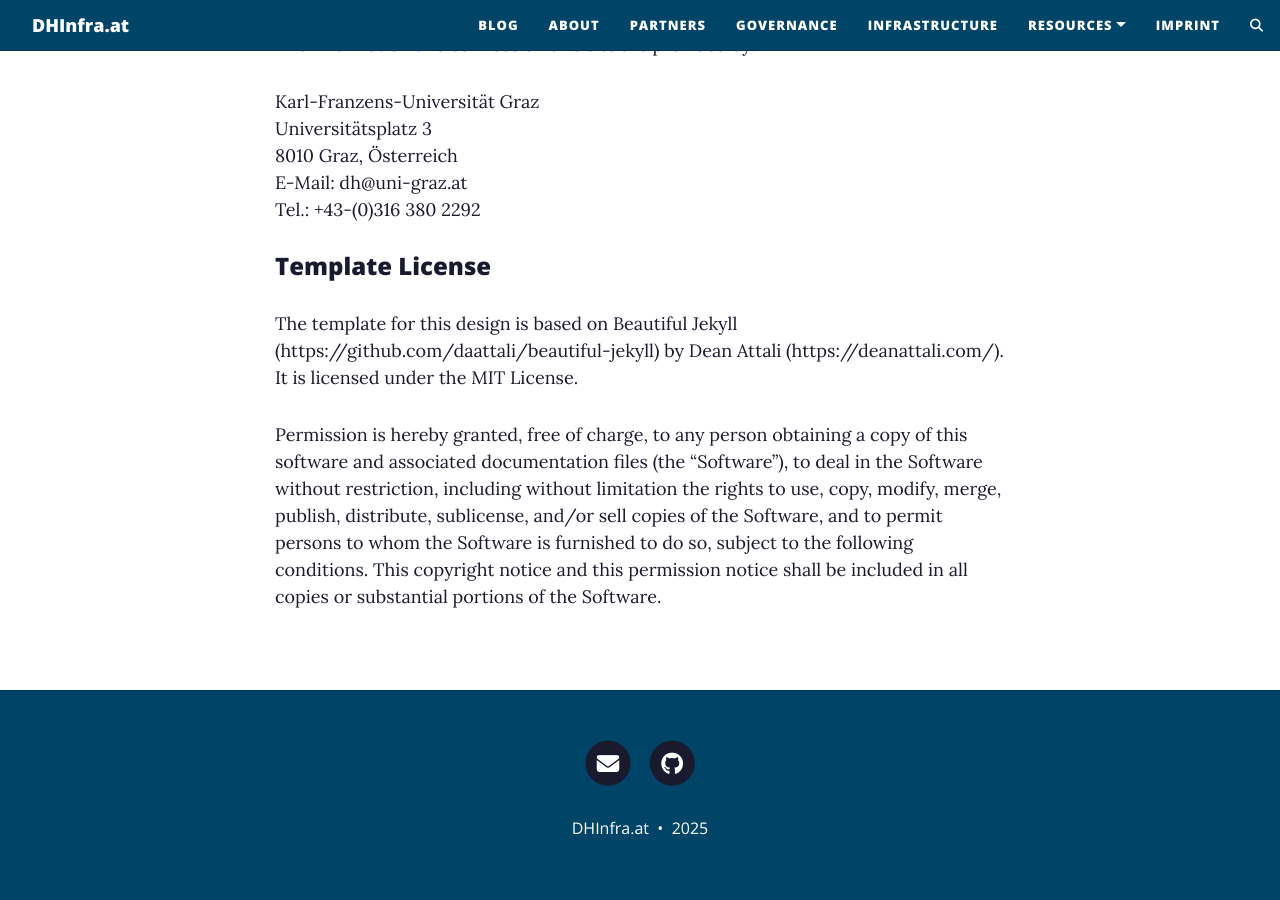
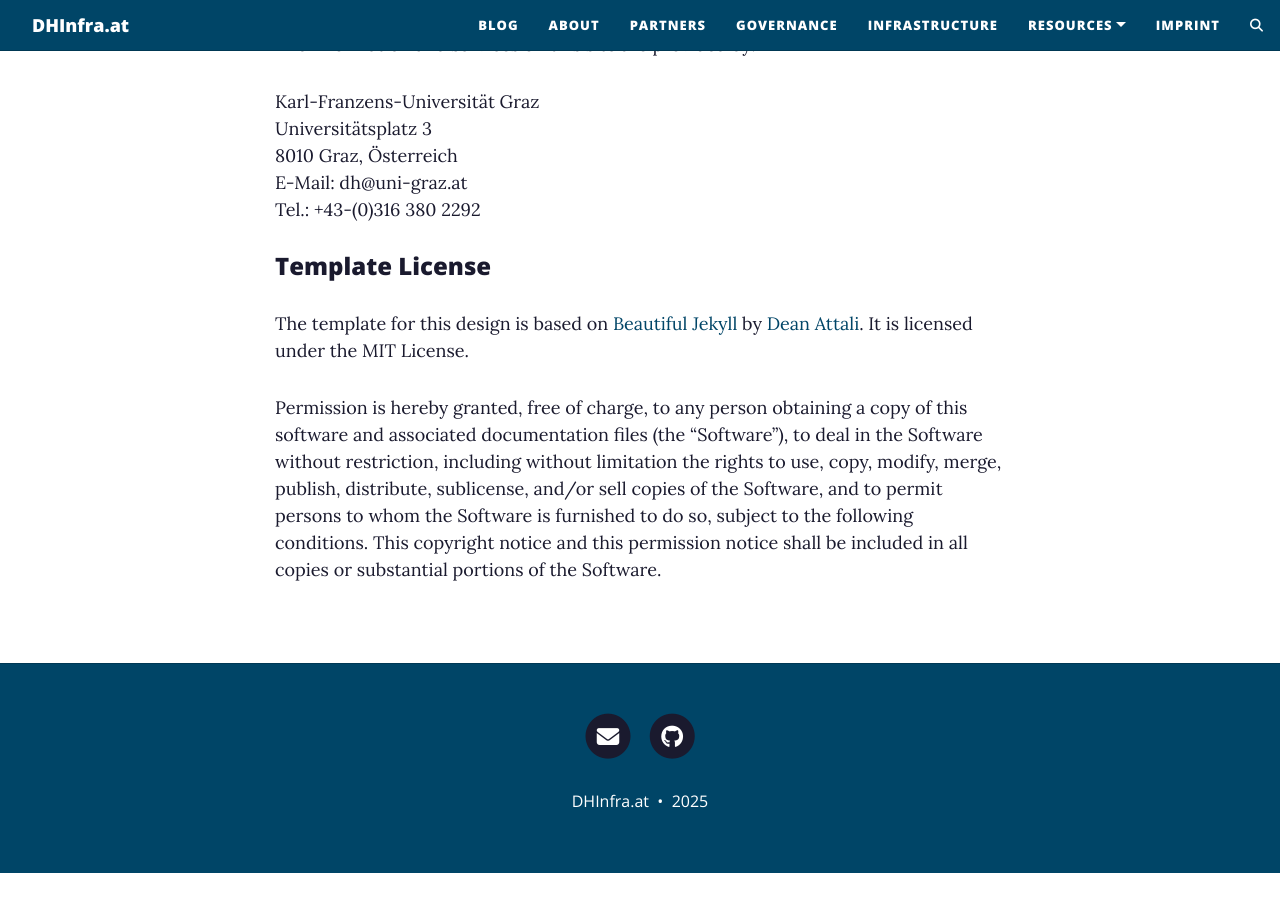
Before and after one commit to dhinfra-at/dhinfra-at.github.io, a Jekyll site: the page built from _pages/imprint.md, in a window 1280 px wide and 900 px high, scrolled down 1456 px. Built offline with Jekyll 4.4.1, drawn with Linux system fonts in a browser that asks for light colours; comment, search, counter and statistics services are not loaded; after the commit the page ends 2329 px from its top, so only the background shows below that.

Commit message:
update links

```diff
--- a/_pages/imprint.md
+++ b/_pages/imprint.md
@@ -45,7 +45,7 @@ E-Mail: dh@uni-graz.at
 Tel.: +43-(0)316 380 2292
 
 ### Template License
-The template for this design is based on Beautiful Jekyll (https://github.com/daattali/beautiful-jekyll) by Dean Attali (https://deanattali.com/).
+The template for this design is based on [Beautiful Jekyll](https://github.com/daattali/beautiful-jekyll) by [Dean Attali](https://deanattali.com/).
 It is licensed under the MIT License.
 
 Permission is hereby granted, free of charge, to any person obtaining a copy of this software and associated documentation files (the "Software"), to deal in the Software without restriction, including without limitation the rights to use, copy, modify, merge, publish, distribute, sublicense, and/or sell copies of the Software, and to permit persons to whom the Software is furnished to do so, subject to the following conditions. This copyright notice and this permission notice shall be included in all copies or substantial portions of the Software.
```
Also changed, not shown: README.md, 1 other file.
